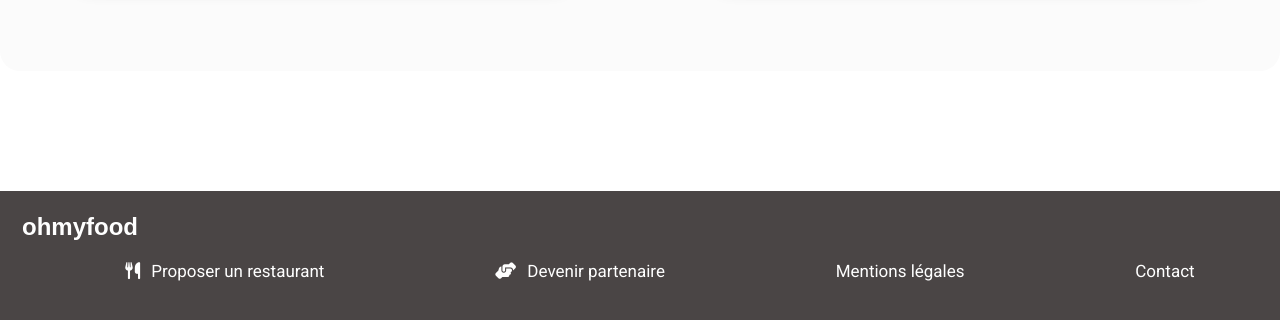
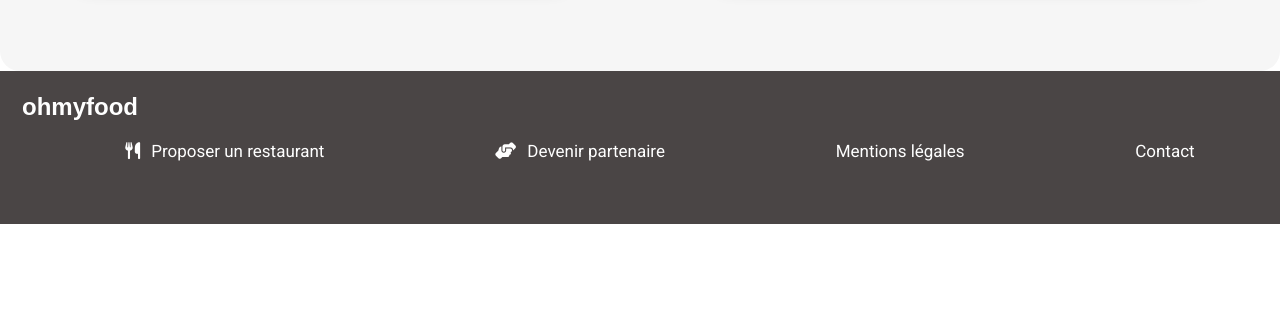
Before and after one commit to PUGEAUTCam/DW_P3_V2_PUGEAUT_Camille, a website: page index.html in a window 1280 px wide. Shown: the part 1320-1640 px from the top of the page. After the commit the page ends 1544 px from the top, so only its background shows below. Drawn offline with Linux system fonts and the light colour scheme; a web font is replaced by a local one.

Commit message:
changement de margin dans le footer et ajout de la mixin pour media querie max-ecran= max widht de l'ecran

```diff
--- a/sass/layout/_footer.scss
+++ b/sass/layout/_footer.scss
@@ -4,7 +4,7 @@
          font-size: 17px;
          margin-top: 120px;
 
-         @include tablette-only{
+         @include ecran-max{
                   margin-top: 0px;
          }
 
--- a/sass/utils/_mixins.scss
+++ b/sass/utils/_mixins.scss
@@ -16,6 +16,13 @@
                   @content;
          }
 }
+
+@mixin ecran-max{
+         @media screen and (max-width: map-get($breackpoints, ecran-max)){
+                  @content;
+         }
+}
+
 
 @mixin border-shadow{
          box-shadow: 2px 1px 18px -7px  #969494;
--- a/sass/utils/_variables.scss
+++ b/sass/utils/_variables.scss
@@ -8,12 +8,13 @@
 
 // Couleurs texte et ombre
 
-$gray-light: #FBFBFB;
-$gray-logo: rgb(74 69 69);;
+$gray-light: #f6f6f6;
+$gray-logo: rgb(74 69 69);
 
 // Breakpoints
 
 $breackpoints: (
          mobile: 768px,
          tablette: 992px,
+         ecran-max: 1624px,
 )
```
Also changed, not shown: public/css/style.css, 1 other file.
